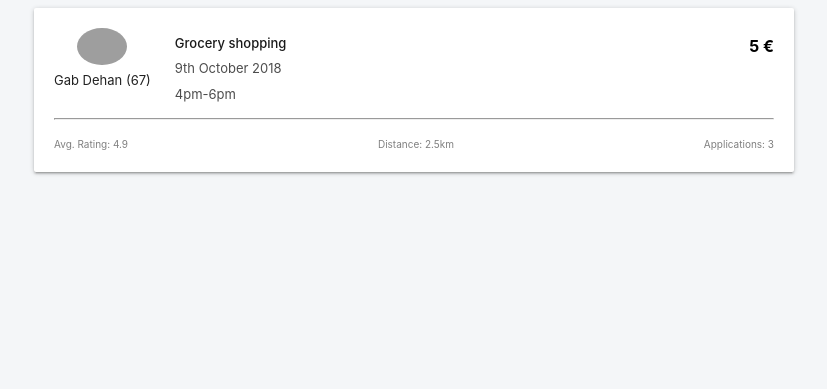
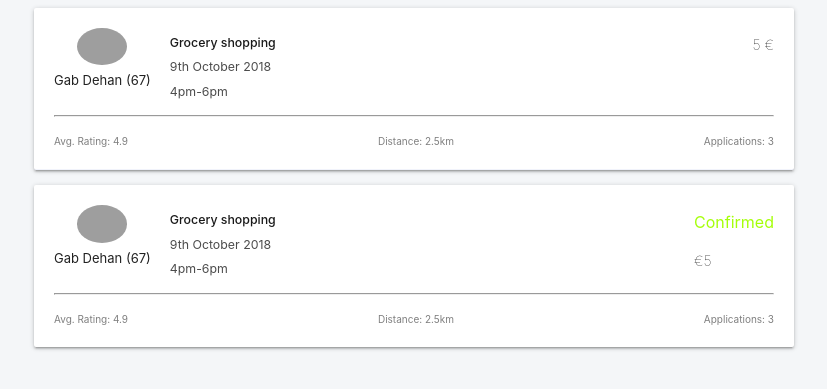
Before and after one commit to thilohuellmann/mobility-hack, a Django app: page /cards-test in a window 1280 px wide. Shown: the top 389 px of the page, without its empty margins (30-857 px from the left). Run offline with Django 3.2, Linux system fonts and the light colour scheme; parts of the project's set-up code (start-up, migrations or seed data) failed here and were passed over; some libraries are stand-ins or nearby versions; grey boxes are pictures that could not be loaded.

Commit message:
added my jobs card

```diff
--- a/mobility/static/mobility/css/style.css
+++ b/mobility/static/mobility/css/style.css
@@ -290,12 +290,11 @@ div.collapsible-body {
   margin-top: 5px;
 }
 .card-body {
-  /*padding-left: 10px;*/
   font-size: 13px;
   color: rgba(0,0,0,0.7);
 }
 .card-body {
-  padding-left: 24px;
+  padding-left: 19px;
   color: rgba(0,0,0,0.7);
   text-align: left;
   justify-content: center;
@@ -307,21 +306,36 @@ div.collapsible-body {
 }
 .card-body p {
   margin: 6px 0;
+  font-weight: light;
+  font-size: 95%;
 }
 .card-status {
   font-size: 10px;
   color: rgba(0,0,0,0.5);
 }
 
-.price {
+.job-status p{
   font-size: 16px;
-  color: rgba(0,0,0,1);
-  font-weight: bold;
+  margin-top: 5px !important;
+}
 
+.job-status.confirmed {
+  color: #A5FF0A;
+}
+
+.job-status.applied {
+  color: #E88A0C;
+}
+
+.job-status.applied {
+  color: #3498db;
 }
 
 .price p {
+  color: rgba(0,0,0,1);
   margin-top: 6px;
+  font-size: 14px;
+  font-weight: lighter;
 }
 
 .upper-card {
@@ -336,5 +350,4 @@ div.collapsible-body {
 .card hr {
   border-width: 0.5px;
   color: rgba(0,0,0,0.5);
-
 }
--- a/mobility/static/templates/mobility/cards.html
+++ b/mobility/static/templates/mobility/cards.html
@@ -2,9 +2,9 @@
 
 {% block content %}
 
+
+<!-- Supporter/Discover Card -->
 <div class="card">
-
-
   <div class="upper-card">
     <div class="card-name">
       <img class="avatar" src="https://randomuser.me/api/portraits/men/62.jpg">
@@ -20,13 +20,48 @@
     </div>
     <div class="price">
       <p>5 €</p>
-
     </div>
+  </div>
+  <hr>
+  <div class="lower-card">
+    <div class="card-status">
+      <p class="">Avg. Rating: 4.9</p>
+    </div>
+    <div class="card-status">
+      <p class="">Distance: 2.5km</p>
+    </div>
+    <div>
+      <p class="card-status">Applications: 3</p>
+    </div>
+  </div>
+</div>
 
 
+<!-- My jobs card Card -->
+<div class="card">
+  <div class="upper-card">
+    <div class="card-name">
+      <img class="avatar" src="https://randomuser.me/api/portraits/men/62.jpg">
+      <h3>Gab Dehan (67)</h3>
+      <p></p>
+    </div>
+    <div class="card-body">
+      <p><strong>Grocery shopping</strong></p>
+      <p>
+        9th October 2018
+      </p>
+      <p>4pm-6pm</p>
+    </div>
+    <div class="card-right">
+      <div class="job-status confirmed">
+        <p>Confirmed</p>
+      </div>
+      <div class="price">
+        <p>€5</p>
+      </div>
+    </div>
   </div>
   <hr>
-
   <div class="lower-card">
     <div class="card-status">
       <p class="">Avg. Rating: 4.9</p>
```
